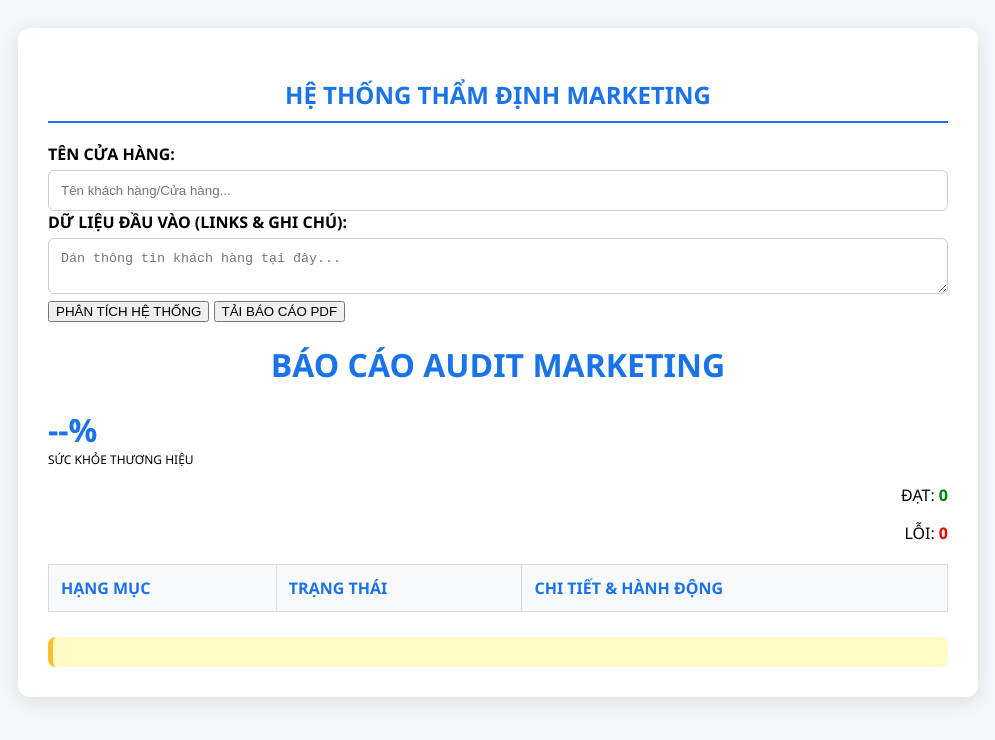
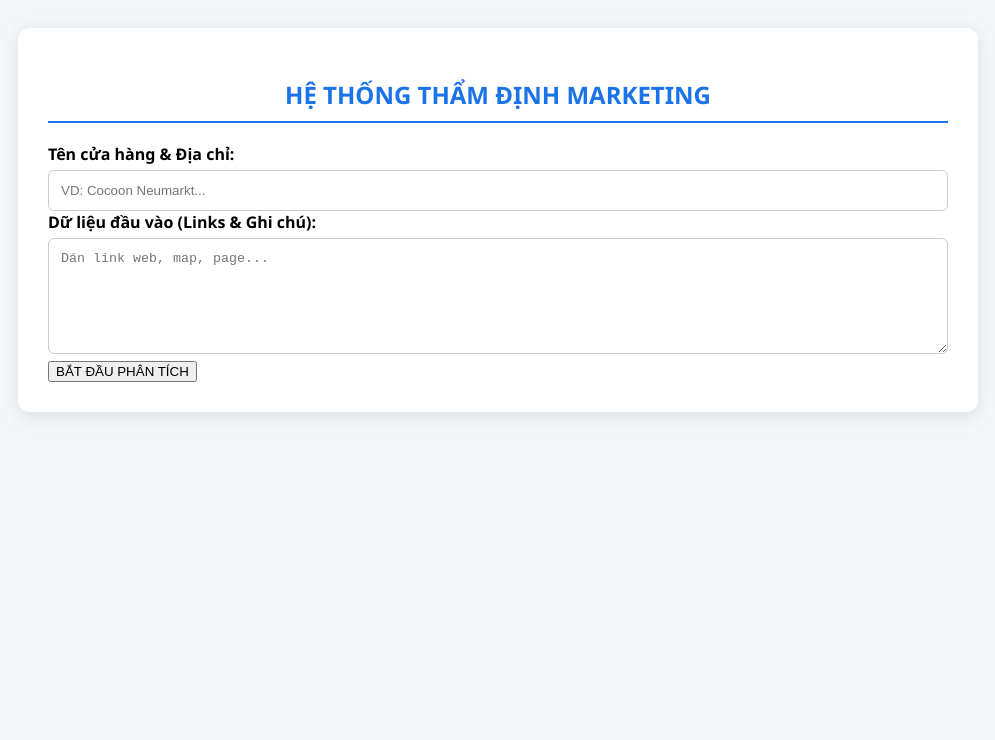
Before and after one commit to 300111ttk/Marketing-Analytics, a plain HTML site: page index.html in a window 1280 px wide. Shown: the whole page, without its empty margins (142-1137 px from the left). Drawn offline with Linux system fonts and the light colour scheme.

Commit message:
Update index.html

```diff
--- a/index.html
+++ b/index.html
@@ -2,48 +2,57 @@
 <html lang="vi">
 <head>
     <meta charset="UTF-8">
-    <title>Billig Global - Auditor Pro</title>
+    <title>Billig Global - Marketing Auditor</title>
     <link rel="stylesheet" href="style.css">
     <script src="https://cdnjs.cloudflare.com/ajax/libs/html2pdf.js/0.10.1/html2pdf.bundle.min.js"></script>
 </head>
 <body>
     <div class="container">
-        <div class="header">
-            <h2 style="color: #1a73e8;">HỆ THỐNG THẨM ĐỊNH MARKETING</h2>
+        <h2>HỆ THỐNG THẨM ĐỊNH MARKETING</h2>
+
+        <div class="input-section">
+            <label>Tên cửa hàng & Địa chỉ:</label>
+            <input type="text" id="storeName" placeholder="VD: Cocoon Neumarkt...">
+
+            <label>Dữ liệu đầu vào (Links & Ghi chú):</label>
+            <textarea id="additionalInfo" rows="6" placeholder="Dán link web, map, page..."></textarea>
+
+            <button id="btnCheck" onclick="evaluateWithAI()">BẮT ĐẦU PHÂN TÍCH</button>
         </div>
 
-        <div class="section">
-            <label>TÊN CỬA HÀNG:</label>
-            <input type="text" id="storeName" placeholder="Tên khách hàng/Cửa hàng...">
-        </div>
+        <div id="loading" style="display:none; text-align:center; margin:20px; color:#1a73e8; font-weight:bold;">Hệ thống đang đối soát dữ liệu...</div>
 
-        <div class="section">
-            <label>DỮ LIỆU ĐẦU VÀO (LINKS & GHI CHÚ):</label>
-            <textarea id="additionalInfo" placeholder="Dán thông tin khách hàng tại đây..."></textarea>
-        </div>
+        <div id="pdf-content" style="display:none;">
+            <div class="report-header">
+                <h1 style="color: #1a73e8; text-align:center;">BÁO CÁO AUDIT MARKETING</h1>
+                <h3 id="display-name" style="text-align:center; color: #666;"></h3>
+            </div>
 
-        <div class="btn-group">
-            <button id="btnCheck" onclick="evaluateWithAI()">PHÂN TÍCH HỆ THỐNG</button>
-            <button id="btnDownload" onclick="downloadPDF()">TẢI BÁO CÁO PDF</button>
-        </div>
-
-        <div id="loading" style="display:none; text-align:center; margin:20px; font-weight:bold; color:#1a73e8;">Đang xử lý dữ liệu...</div>
-
-        <div id="pdf-content">
-            <h1 style="text-align:center; color: #1a73e8;">BÁO CÁO AUDIT MARKETING</h1>
-            <h3 id="display-name" style="text-align:center; color: #5f6368;"></h3>
-            <div class="score-row">
-                <div><h1 id="score-val" style="margin:0; color:#1a73e8;">--%</h1><p style="margin:0; font-size:12px;">SỨC KHỎE THƯƠNG HIỆU</p></div>
-                <div style="text-align:right;">
-                    <p>ĐẠT: <strong id="pass-count" style="color:green">0</strong></p>
-                    <p>LỖI: <strong id="fail-count" style="color:red">0</strong></p>
+            <div class="score-container">
+                <div class="main-score">
+                    <h1 id="score-val">--%</h1>
+                    <p>SỨC KHỎE THƯƠNG HIỆU</p>
+                </div>
+                <div class="sub-stats">
+                    <p>ĐẠT: <span id="pass-count" style="color: #2e7d32; font-weight:bold;">0</span></p>
+                    <p>LỖI: <span id="fail-count" style="color: #c62828; font-weight:bold;">0</span></p>
                 </div>
             </div>
+
             <table class="audit-table">
-                <thead><tr><th>HẠNG MỤC</th><th>TRẠNG THÁI</th><th>CHI TIẾT & HÀNH ĐỘNG</th></tr></thead>
+                <thead>
+                    <tr>
+                        <th>HẠNG MỤC</th>
+                        <th>TRẠNG THÁI</th>
+                        <th>CHI TIẾT & HÀNH ĐỘNG</th>
+                    </tr>
+                </thead>
                 <tbody id="audit-body"></tbody>
             </table>
-            <div id="advice-text" style="margin-top:25px; padding:15px; background:#fff9c4; border-radius:8px; border-left: 5px solid #fbc02d;"></div>
+
+            <div id="advice-text" style="margin-top:20px; padding:15px; background:#fff9c4; border-radius:8px;"></div>
+
+            <button id="btnDownload" onclick="downloadPDF()" style="margin-top:20px; width:100%; background:#2e7d32; color:white; border:none; padding:15px; border-radius:8px; cursor:pointer; font-weight:bold;">XUẤT BÁO CÁO PDF</button>
         </div>
     </div>
 
```
